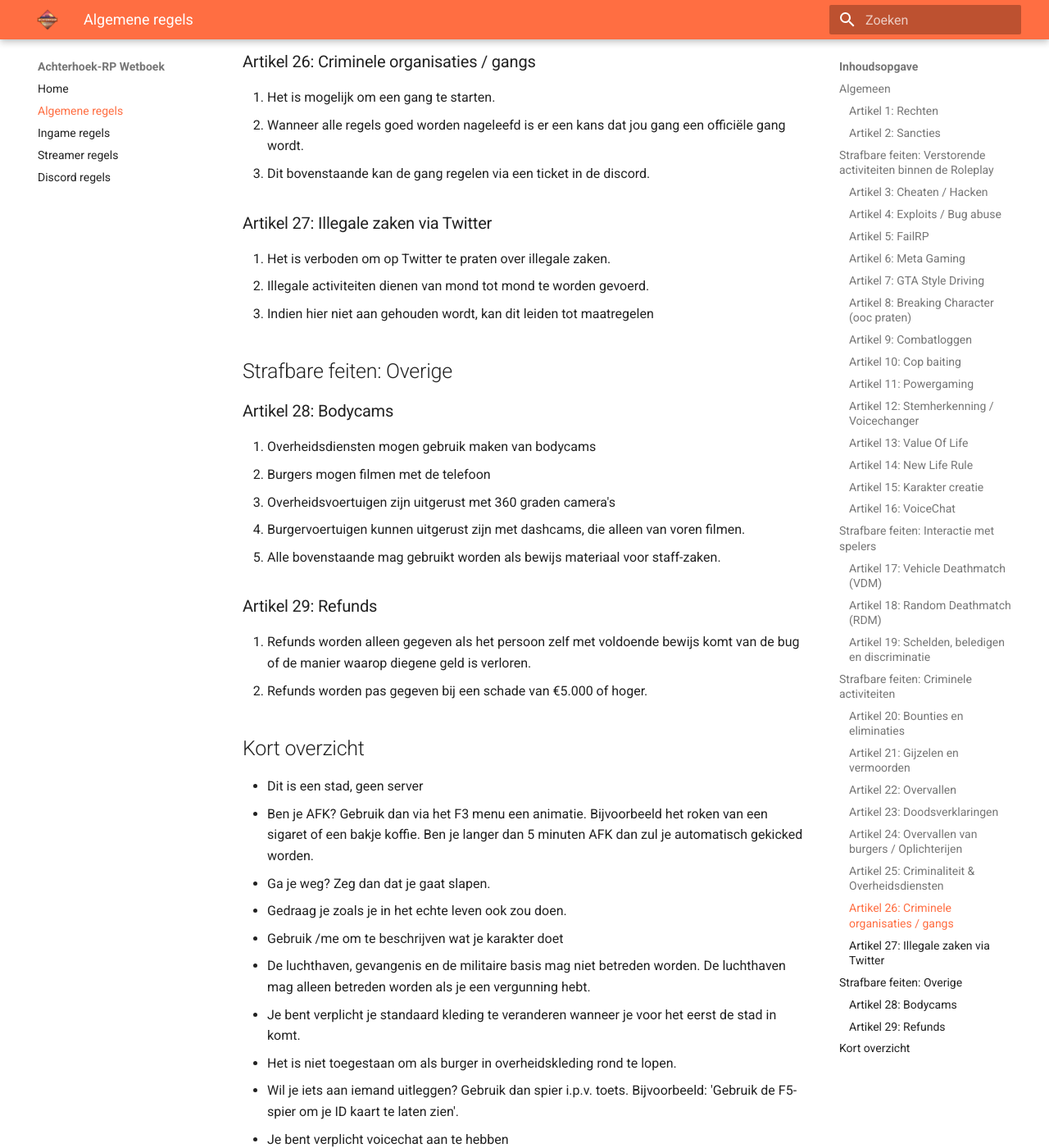
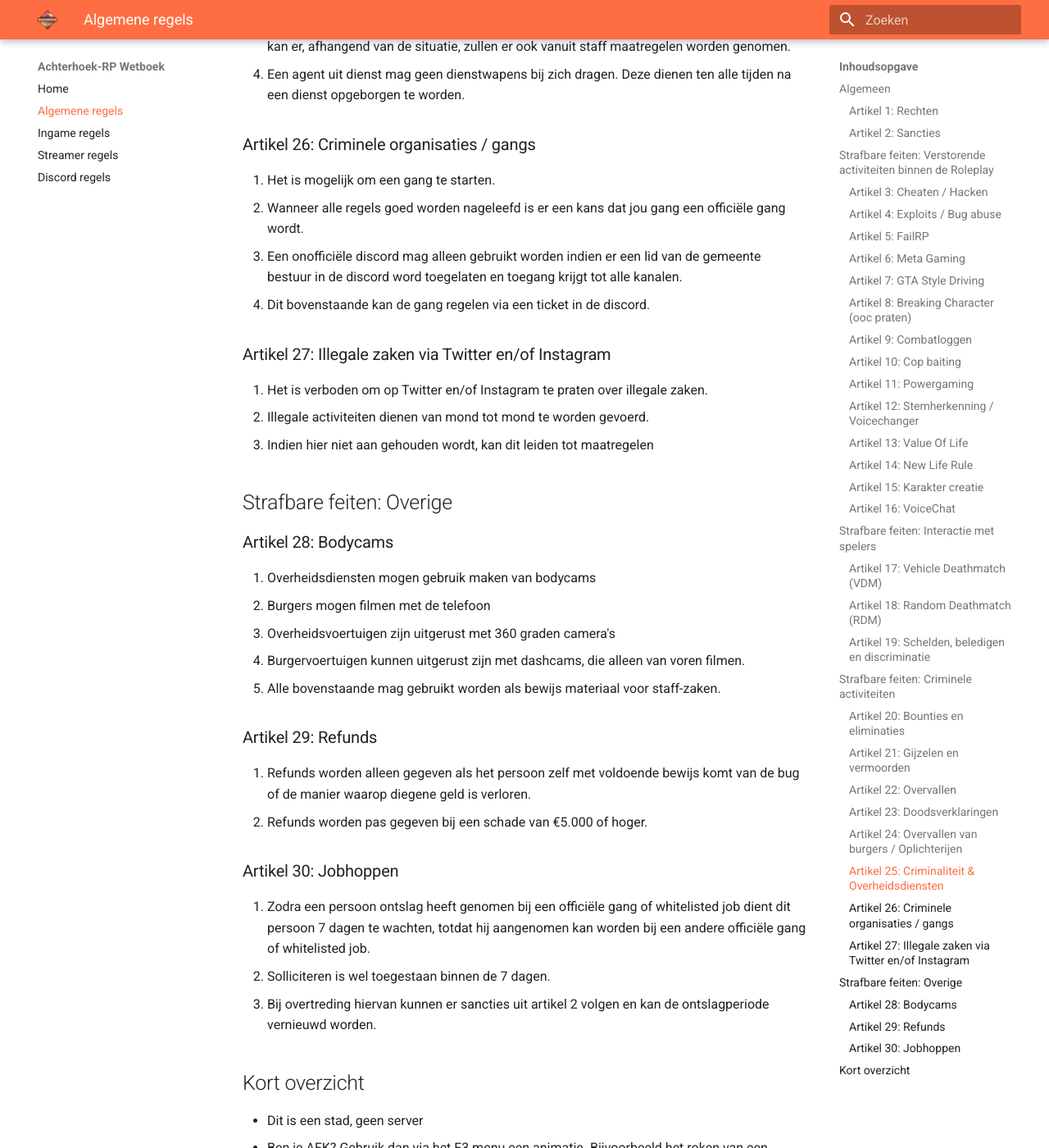
Before and after one commit to Jaccosf/ARP-Wetboek, an MkDocs documentation site: the page built from docs/algemeen.md, in a window 1280 px wide and 1400 px high, scrolled down 7805 px. Shown: the whole window at 82% size. Built offline with MkDocs 1.6.1 and Material for MkDocs 9.7.7, drawn with Linux system fonts in a browser that asks for light colours; some of the changed text lies outside the part shown.

Commit message:
extra kleine regeltjes toegevoegd

```diff
--- a/docs/algemeen.md
+++ b/docs/algemeen.md
@@ -28,7 +28,8 @@ Hieronder vind je alle algemene regels waar elke speler zich aan dient te houden
 
 ### Artikel 4: Exploits / Bug abuse
 1. Wanneer jij een bug of exploit vindt, is het verplicht deze te melden in [#🚫bugs](https://dsc.gg/achterhoekrp).
-2. Het misbruiken van een bug of exploit is ten strengste verboden, en zal ook zwaar gestraft worden.
+2. Het omzeilen van een AFK kick is verboden en valt onder bug abuse.
+3. Het misbruiken van een bug of exploit is ten strengste verboden, en zal ook zwaar gestraft worden.
 
 ### Artikel 5: FailRP
 1. Wanneer er onrealistische zaken worden gebruikt binnen de RP, valt dit onder FailRP
@@ -124,6 +125,7 @@ Hieronder vind je alle algemene regels waar elke speler zich aan dient te houden
 1. Het is verplicht voicechat aan te hebben
 2. Het is verplicht voicechat op push-to-talk te zetten. Dit betekent dat jij een knop in moet drukken om te praten.
 3. Earrapen of schreeuwen is niet toegestaan.
+4. Het gebruiken van de Nederlandse taal is verplicht.
 4. Het gebruik van een soundpad is ook niet toegestaan.
 
 ## Strafbare feiten: Interactie met spelers
@@ -150,6 +152,7 @@ Hieronder vind je alle algemene regels waar elke speler zich aan dient te houden
     - Ontvoeren
 4. Wat niet mag:
     - Zomaar op straat neersteken of neerschieten
+    - Schieten uit een voertuig
 5. Er moet dus goede roleplay vast zitten aan het elimineren van het doelwit.
 6. Indien hier niet aan gehouden wordt, hoeft het doelwit geen doodsverklaring af te leggen, wordt de bounty van zijn hoofd gehaald en krijgt de aanvaller de sancties voor FailRP.
 
@@ -197,10 +200,11 @@ Hieronder vind je alle algemene regels waar elke speler zich aan dient te houden
 ### Artikel 26: Criminele organisaties / gangs
 1. Het is mogelijk om een gang te starten.
 2. Wanneer alle regels goed worden nageleefd is er een kans dat jou gang een officiële gang wordt.
-3. Dit bovenstaande kan de gang regelen via een ticket in de discord.
+3. Een onofficiële discord mag alleen gebruikt worden indien er een lid van de gemeente bestuur in de discord word toegelaten en toegang krijgt tot alle kanalen.
+4. Dit bovenstaande kan de gang regelen via een ticket in de discord.
 
-### Artikel 27: Illegale zaken via Twitter
-1. Het is verboden om op Twitter te praten over illegale zaken.
+### Artikel 27: Illegale zaken via Twitter en/of Instagram
+1. Het is verboden om op Twitter en/of Instagram te praten over illegale zaken.
 2. Illegale activiteiten dienen van mond tot mond te worden gevoerd.
 3. Indien hier niet aan gehouden wordt, kan dit leiden tot maatregelen
 
@@ -215,6 +219,11 @@ Hieronder vind je alle algemene regels waar elke speler zich aan dient te houden
 ### Artikel 29: Refunds
 1. Refunds worden alleen gegeven als het persoon zelf met voldoende bewijs komt van de bug of de manier waarop diegene geld is verloren.
 2. Refunds worden pas gegeven bij een schade van €5.000 of hoger.
+
+### Artikel 30: Jobhoppen
+1. Zodra een persoon ontslag heeft genomen bij een officiële gang of whitelisted job dient dit persoon 7 dagen te wachten, totdat hij aangenomen kan worden bij een andere officiële gang of whitelisted job.
+2. Solliciteren is wel toegestaan binnen de 7 dagen.
+3. Bij overtreding hiervan kunnen er sancties uit artikel 2 volgen en kan de ontslagperiode vernieuwd worden.
 
 ## Kort overzicht
 - Dit is een stad, geen server
```
